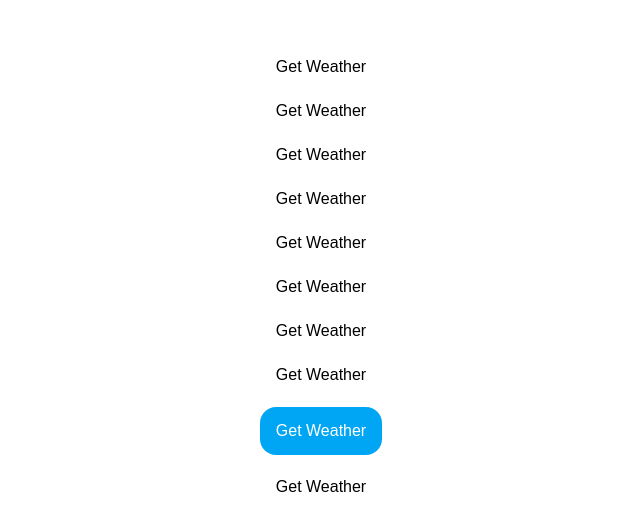
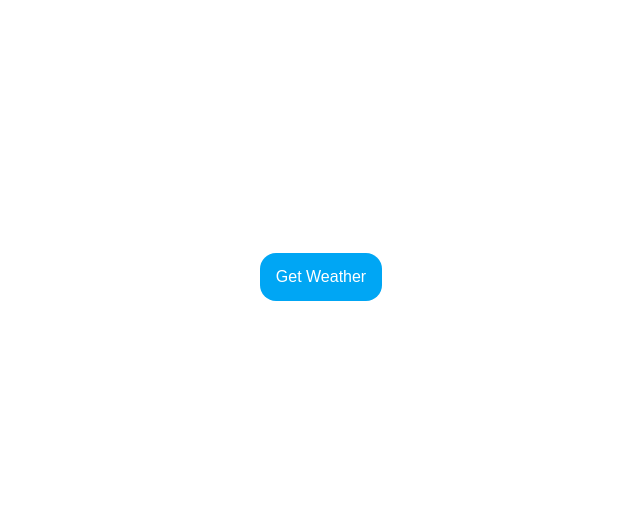
Before and after one commit to JumboCode/bostons-higher-ground, a Next.js app: page /weather in a window 1280 px wide. Shown: the part 123-654 px from the top of the page, without its empty margins (319-959 px from the left). Built offline with nearby package versions, Linux system fonts and the light colour scheme.

Commit message:
minor changes

```diff
--- a/src/app/weather/page.tsx
+++ b/src/app/weather/page.tsx
@@ -12,16 +12,7 @@ import {default as WestWeatherButton} from "@/components/weather-buttons/button-
 export default function Page() {
     return (
         <main className="w-screen h-screen flex flex-col justify-center items-center gap-5">
-            <KaiWeatherButton />
-            <AgathaWeatherButton />
-            <AaditWeatherButton />
-            <AnsonWeatherButton />
-            <BriannaWeatherButton />
-            <GeorgeWeatherButton />
-            <HandeWeatherButton />
-            <KristyWeatherButton />
             <VanshWeatherButton label="Get Weather"/>
-            <WestWeatherButton />
         </main>
     );
 }
--- a/src/components/weather-buttons/button-vansh.tsx
+++ b/src/components/weather-buttons/button-vansh.tsx
@@ -27,7 +27,7 @@ export default function WeatherButton({ label }: { label: string } ) {
                 <button onClick={handleClick} className="py-3 px-4 rounded-2xl bg-sky-500 hover:bg-sky-600 text-white transition-colors">{label}</button>
                 { event && (
                     <div className="mt-2 ml-2.5">
-                        <p className="text-3xl font-semibold underline-offset-5 underline mb-1"> { event.temperature }&deg;{ event.temperatureUnit } </p>
+                        <p className="text-3xl font-semibold underline-offset-8 underline mb-1"> { event.temperature }&deg;{ event.temperatureUnit } </p>
                         <p className="text-lg">{event.shortForecast}</p>
                     </div>
                 )}
```
